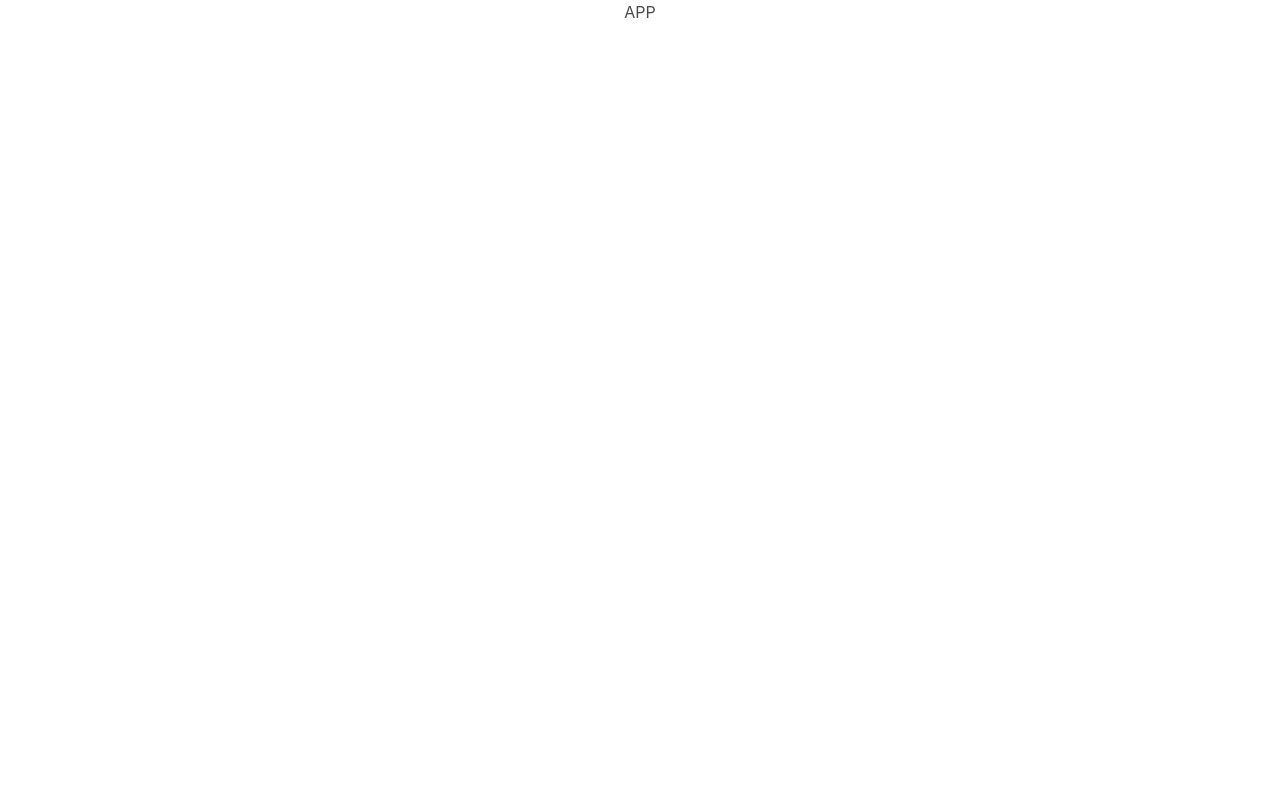
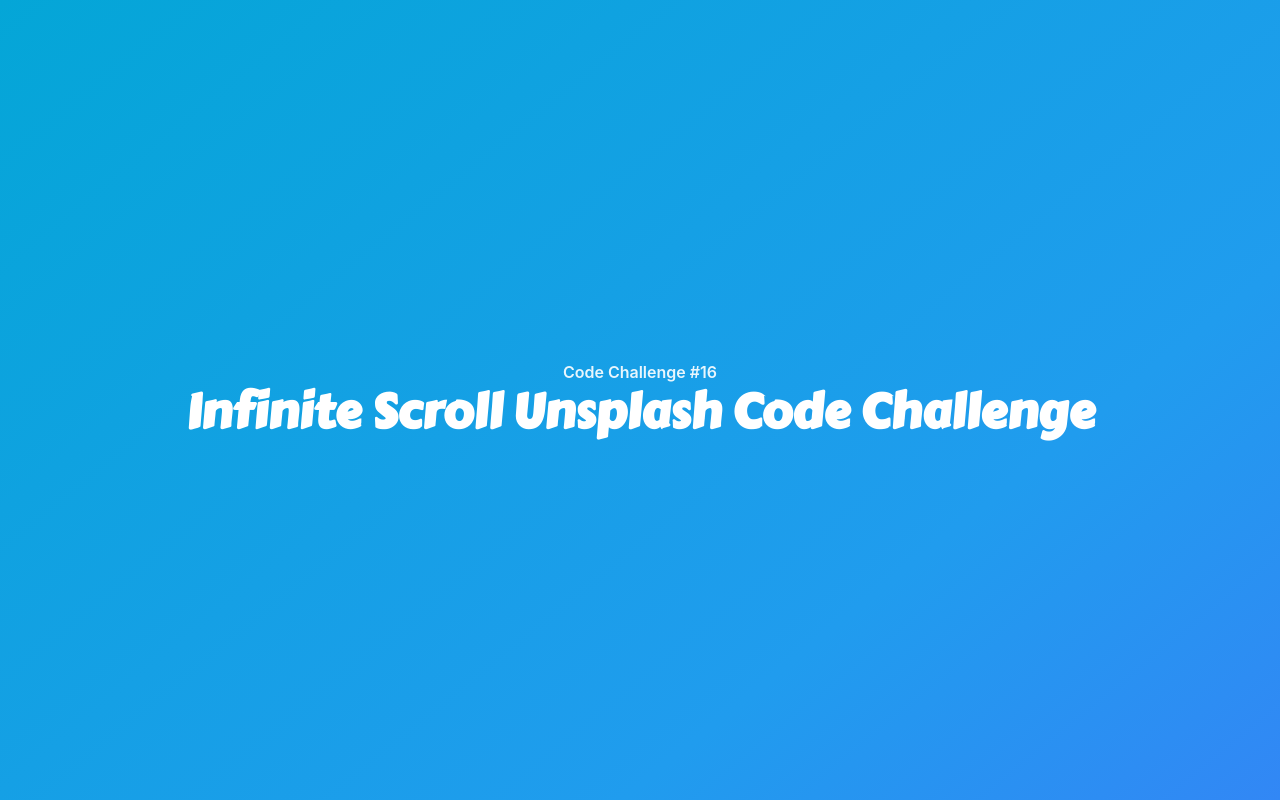
Before and after one commit to infiniteoo/REACT-infinite_scroll_gallery, a React (Create React App) app in the folder client/: page / in a window 1280 px wide. Built offline with nearby package versions, Linux system fonts and the light colour scheme.

Commit message:
integrated starter html/css for challenge

```diff
--- a/client/src/App.css
+++ b/client/src/App.css
@@ -1,38 +1,23 @@
-.App {
+.title {
+  font-family: "Carter One";
+}
+.container {
+  margin-top: 50px;
   text-align: center;
 }
 
-.App-logo {
-  height: 40vmin;
-  pointer-events: none;
+/* Optional style for fetched images */
+.images {
+  display: flex;
+  max-width: 80%;
+  margin: 2% auto;
+  flex-wrap: wrap;
+  align-items: flex-start;
 }
-
-@media (prefers-reduced-motion: no-preference) {
-  .App-logo {
-    animation: App-logo-spin infinite 20s linear;
-  }
+.single-photo {
+  max-width: 300px;
+  align-self: auto;
+  margin: 1% 2px;
+  flex-grow: 1;
+  vertical-align: middle;
 }
-
-.App-header {
-  background-color: #282c34;
-  min-height: 100vh;
-  display: flex;
-  flex-direction: column;
-  align-items: center;
-  justify-content: center;
-  font-size: calc(10px + 2vmin);
-  color: white;
-}
-
-.App-link {
-  color: #61dafb;
-}
-
-@keyframes App-logo-spin {
-  from {
-    transform: rotate(0deg);
-  }
-  to {
-    transform: rotate(360deg);
-  }
-}
--- a/client/src/App.js
+++ b/client/src/App.js
@@ -2,8 +2,21 @@
 
 function App() {
   return (
-    <div className="App">
-      <h1>APP</h1>
+    <div id="root">
+      <div class="hero is-fullheight is-bold is-info">
+        <div class="hero-body">
+          <div class="container">
+            <div class="header content">
+              <h2 class="subtitle is-6">Code Challenge #16</h2>
+              <h1 class="title is-1">
+                Infinite Scroll Unsplash Code Challenge
+              </h1>
+            </div>
+
+            <div class="images"></div>
+          </div>
+        </div>
+      </div>
     </div>
   );
 }
```
